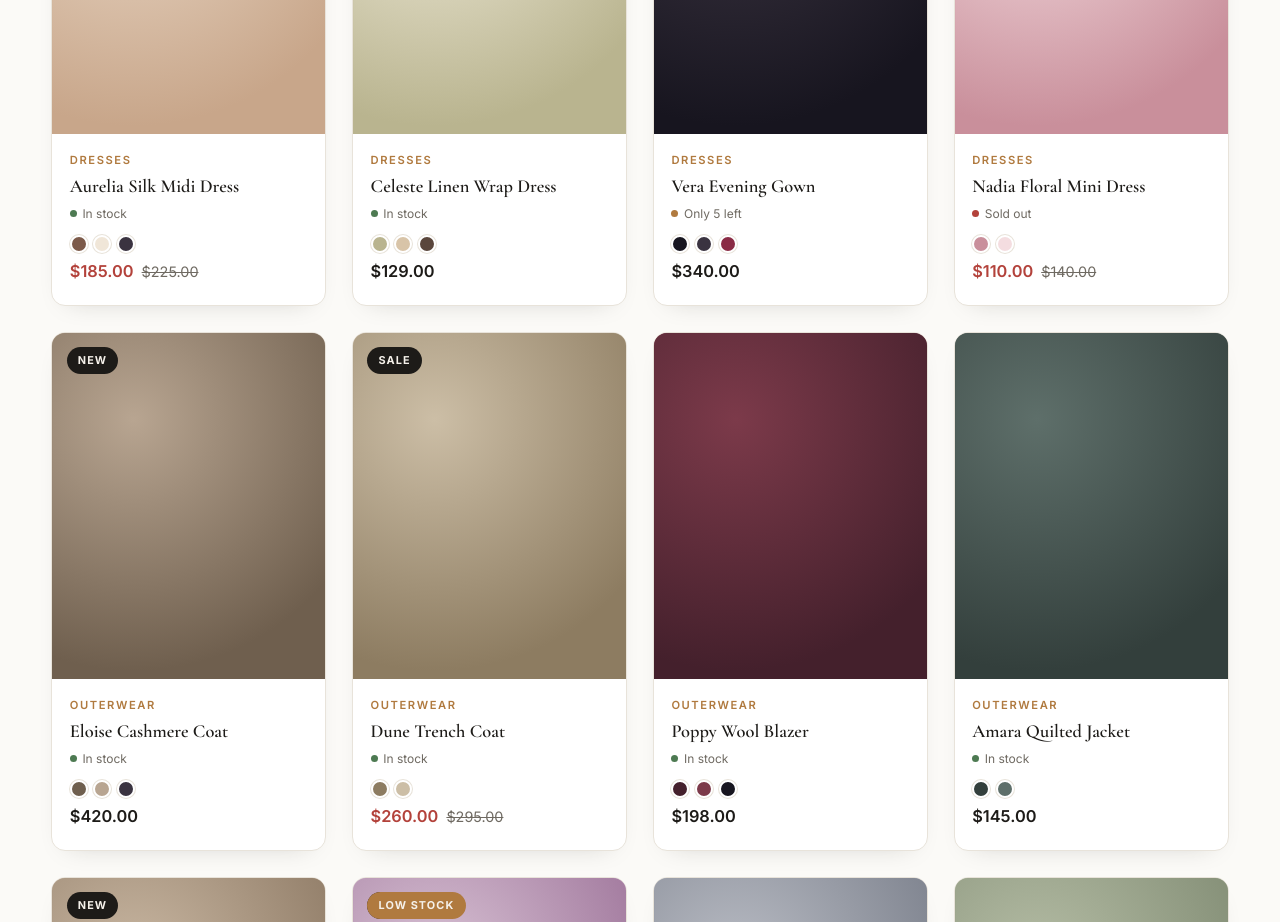
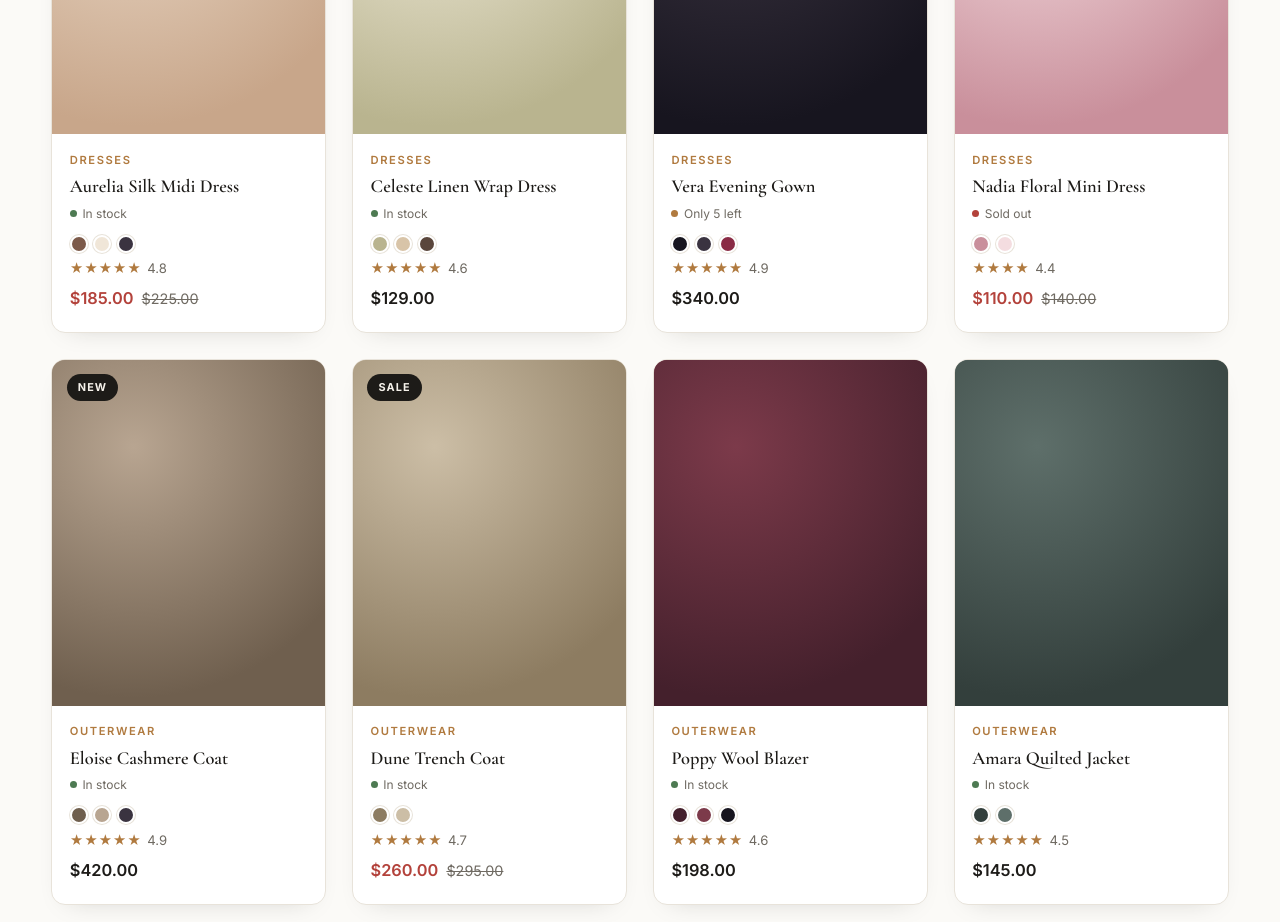
Before and after one commit to ntwariespoir25-sketch/balinda-fashion-store, a plain HTML site: page index.html in a window 1280 px wide. Shown: the part 1940-2862 px from the top of the page. Drawn offline with nearby package versions, Linux system fonts and the light colour scheme.

Commit message:
Show star ratings on cards

```diff
--- a/css/style.css
+++ b/css/style.css
@@ -399,6 +399,9 @@ button { font-family: inherit; cursor: pointer; }
 .product-quick:disabled { background: var(--line); color: var(--muted); cursor: not-allowed; }
 
 .product-swatches { display: flex; gap: 0.35rem; margin-top: 0.4rem; }
+
+.rating { display: flex; align-items: center; gap: 0.35rem; font-size: 0.82rem; color: var(--muted); }
+.rating .stars { color: var(--accent); letter-spacing: 0.05em; }
 .swatch {
   width: 18px;
   height: 18px;
--- a/js/app.js
+++ b/js/app.js
@@ -108,6 +108,7 @@
           <h3 class="product-name">${p.name}</h3>
           ${stockNote(p)}
           ${p.colors.length ? `<div class="product-swatches">${p.colors.map((c) => `<span class="swatch" style="background:${c}" title="Colour"></span>`).join("")}</div>` : ""}
+          <div class="rating"><span class="stars" aria-hidden="true">${"★".repeat(Math.round(p.rating))}</span><span>${p.rating.toFixed(1)}</span></div>
           <div class="product-price-row">
             <span class="product-price ${p.oldPrice ? "sale" : ""}">${formatMoney(p.price)}</span>
             ${p.oldPrice ? `<span class="product-price old">${formatMoney(p.oldPrice)}</span>` : ""}
```
